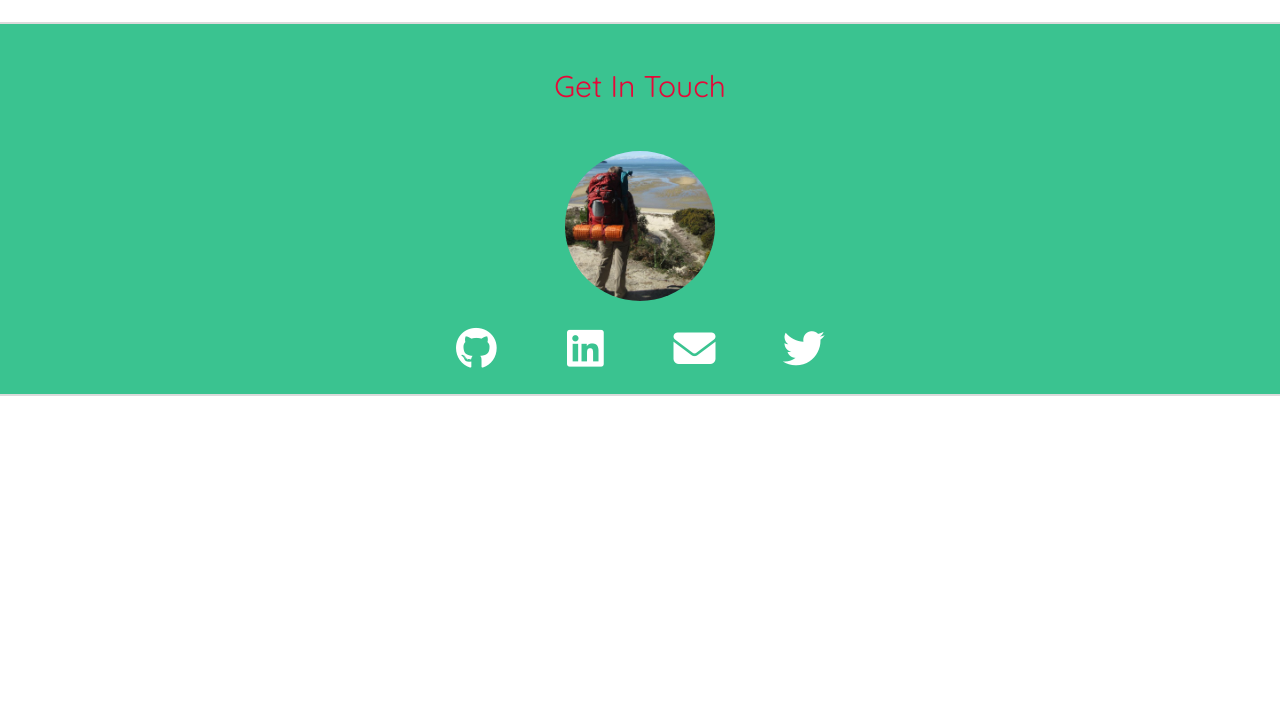
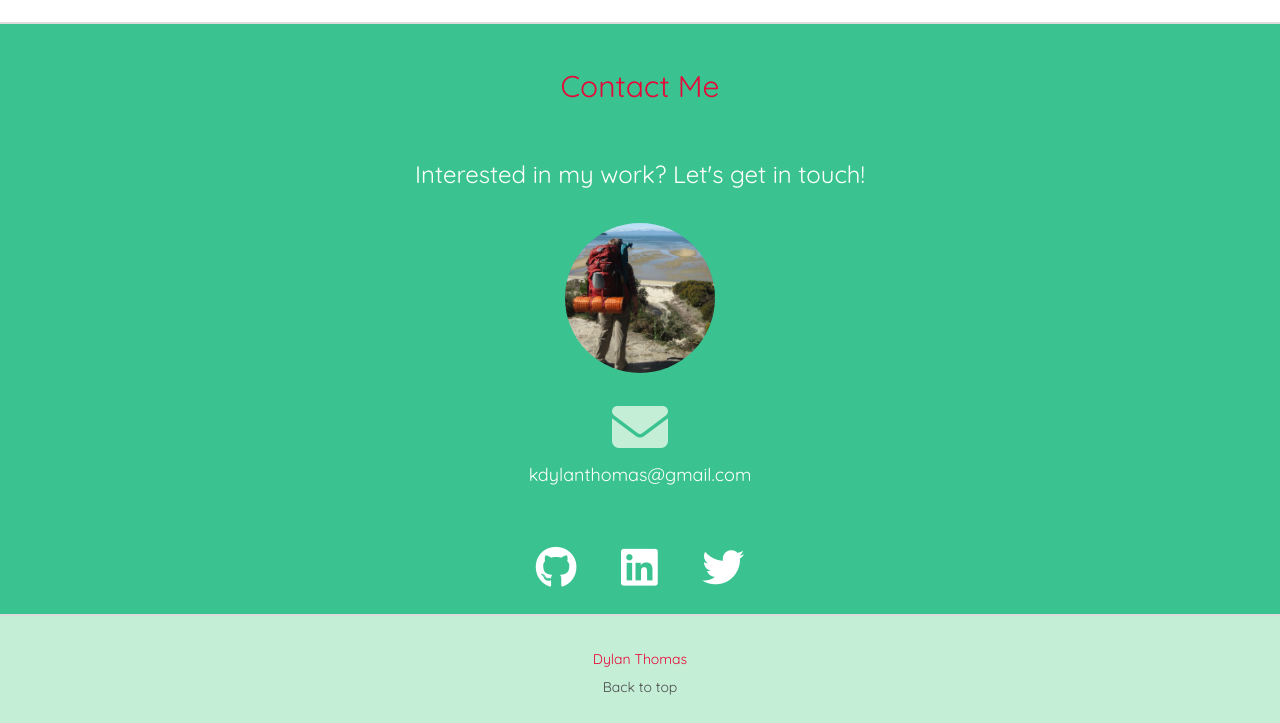
Before and after one commit to kdylanthomas/portfolio-site, a website: page index.html in a window 1280 px wide. Shown: the part 2054-2777 px from the top of the page. Before the commit the page ends 2450 px from the top, so only its background shows below. Drawn offline with nearby package versions, Linux system fonts and the light colour scheme; some packages are replaced by stand-ins of ours; a script that the page names is missing.

Commit message:
added contact information and footer

```diff
--- a/index.html
+++ b/index.html
@@ -178,29 +178,37 @@
 
 	<!-- contact me -->
 	<section id="contact">
-		<h2 class="section-header">Get In Touch</h2>
+		<h2 class="section-header">Contact Me</h2>
+		<h3>Interested in my work? Let's get in touch!</h3>
 		<img class="profile-img center-block" src="img/footer_profile.png" alt="this is not my face">
-		<div class="row contact-icons">
-			<div class="col-xs-3 col-md-1 col-md-offset-4">
+		<div class="center-block mail">
+			<i class="fa fa-envelope fa-4x"></i>
+		</div>
+		<div class="center-block">
+			<h4>kdylanthomas@gmail.com</h4>
+		</div>
+
+		<div class="row">
+			<div class="contact-icons col-xs-10 col-xs-offset-1 col-md-4 col-md-offset-4">
 				<a href="http://www.github.com/kdylanthomas" target="_blank">
 					<i class="fa fa-github icon-link fa-3x"></i>
 				</a>
-			</div>
-			<div class="col-xs-3 col-md-1">
 				<a href="http://www.linkedin.com/in/kdylanthomas" target="_blank">
 					<i class="fa fa-linkedin-square fa-3x"></i>
 				</a>
-			</div>
-			<div class="col-xs-3 col-md-1">
-				<a tabindex="0" role="button" data-toggle="popover" data-placement="top" data-content="kdylanthomas@gmail.com"><i class="fa fa-envelope fa-3x"></i></a>
-			</div>
-			<div class="col-xs-3 col-md-1">
 				<a href="https://twitter.com/kdylanthomas" target="_blank">
 					<i class="fa fa-twitter fa-3x"></i>
 				</a>
-			</div>
 		</div>
 	</section>
+
+	<footer id="footer">
+		<h5>Dylan Thomas</h5>
+		<div>
+			<a class="footer" data-scroll href="#page-top">Back to top</a>
+		</div>
+	</footer>
+
 	<script src="bower_components/jquery/dist/jquery.min.js"></script>
 	<script src="bower_components/bootstrap/dist/js/bootstrap.min.js"></script>
 	<script src="https://use.fontawesome.com/57e01ea2a5.js"></script>
--- a/main.js
+++ b/main.js
@@ -1,4 +1,11 @@
-smoothScroll.init({offset: 50});
+smoothScroll.init({offset: 50}); // initialize smooth scrolling
+
+// close navbar-collapse when user clicks a link
+$('.custom-nav-links li a').on('click', function(){
+  if($('.navbar-toggle').css('display') !='none'){
+      $(".navbar-toggle").trigger( "click" );
+  }
+});
 
 // popover for email
 $("[data-toggle=popover]").popover(); // activate email popover
--- a/sass/_contact.scss
+++ b/sass/_contact.scss
@@ -1,12 +1,22 @@
 #contact {
 	background-color: #3ac390;
+	h3, h4 {
+		color: #fff;
+		font-family: 'Quicksand', sans-serif;
+		padding-bottom: 2%;
+	}
 	img {
 		max-height: 150px;
 		border-radius: 50%;
 	}
+	.mail {
+		padding-top: 2%;
+		color: rgb(197,238,214);
+	}
 	.contact-icons {
 		padding-top: 2%;
 		a, a:visited {
+			padding: 5%;
 			color: #fff;
 			text-decoration: none;
 		}
--- /dev/null
+++ b/sass/_footer.scss
@@ -0,0 +1,17 @@
+#footer {
+	background-color: rgb(197,238,214);
+	padding: 2% 0;
+	text-align: center;
+	font-family: 'Quicksand', sans-serif;
+	a, a:visited {
+		color: #4C4C4C;
+		text-decoration: none;
+	}
+	a:hover {
+		color: #3ac390;
+		text-decoration: none;
+	}
+	h5 {
+		color: rgb(230, 8, 56);
+	}
+}
--- a/sass/main.scss
+++ b/sass/main.scss
@@ -1,6 +1,7 @@
 @import 'nav';
 @import 'header';
 @import 'contact';
+@import 'footer';
 @import url(https://fonts.googleapis.com/css?family=Oxygen:300);
 
 body {
```
Also changed, not shown: css/main.css.
